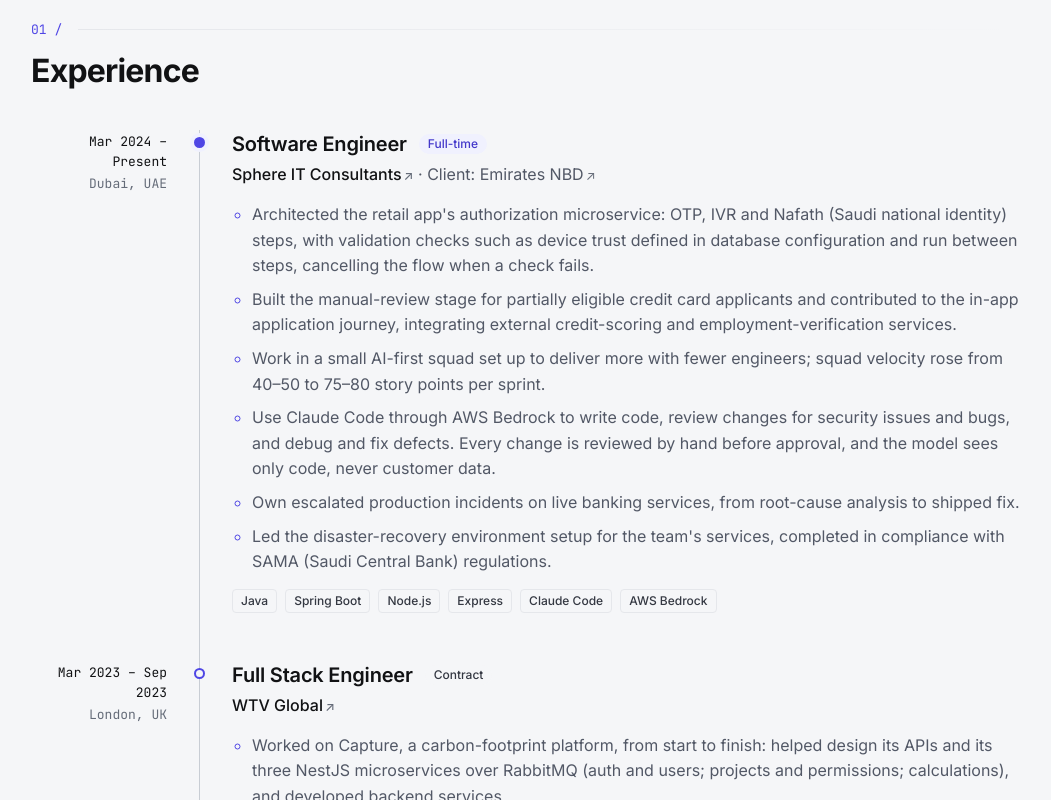
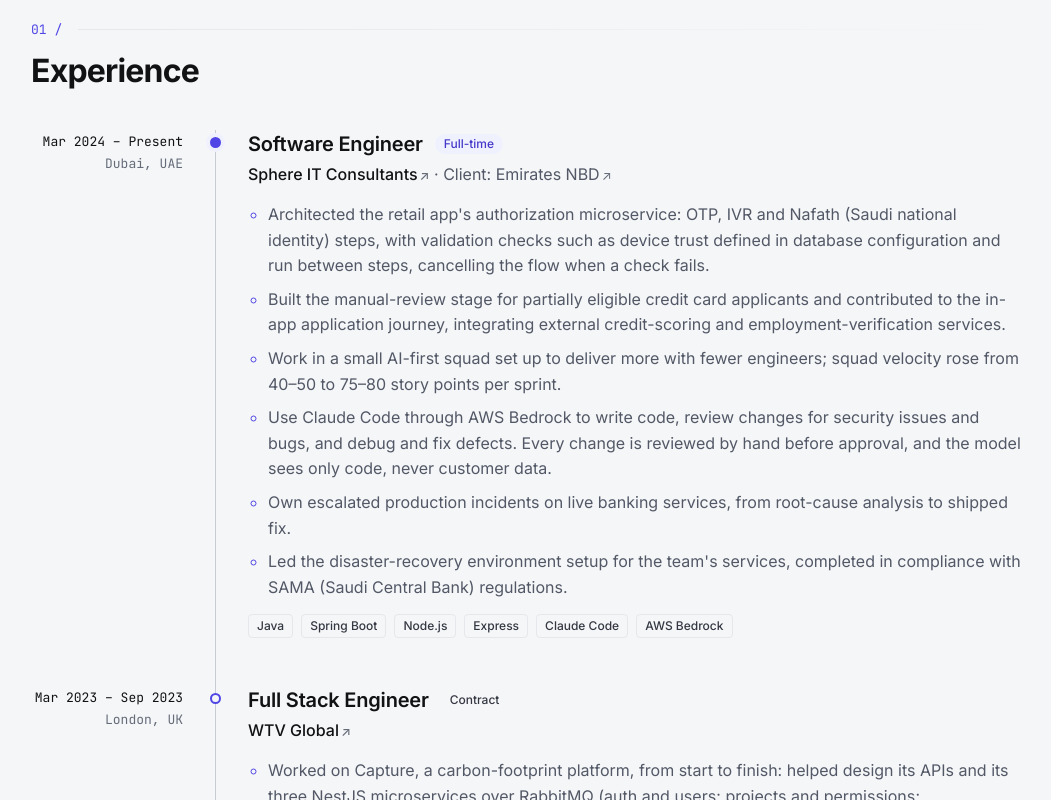
Before and after one commit to leanderpaul/leanderpaul.github.io, a Vue app: page / in a window 1280 px wide. Shown: the part 780-1580 px from the top of the page, without its empty margins (113-1164 px from the left). Built offline with nearby package versions, Linux system fonts and the light colour scheme.

Commit message:
fix(home): keep experience dates on one line
Co-Authored-By: Claude Opus 5.5 <noreply@anthropic.com>

```diff
--- a/src/pages/home/experience.component.vue
+++ b/src/pages/home/experience.component.vue
@@ -87,7 +87,7 @@ function isCollapsible(index: number): boolean {
 
 .role {
   display: grid;
-  grid-template-columns: 8.5rem minmax(0, 1fr);
+  grid-template-columns: 9.5rem minmax(0, 1fr);
   gap: 0 32px;
 }
 
@@ -102,6 +102,7 @@ function isCollapsible(index: number): boolean {
 
 .period {
   color: var(--sh-text-primary);
+  white-space: nowrap;
 }
 
 .where {
```
